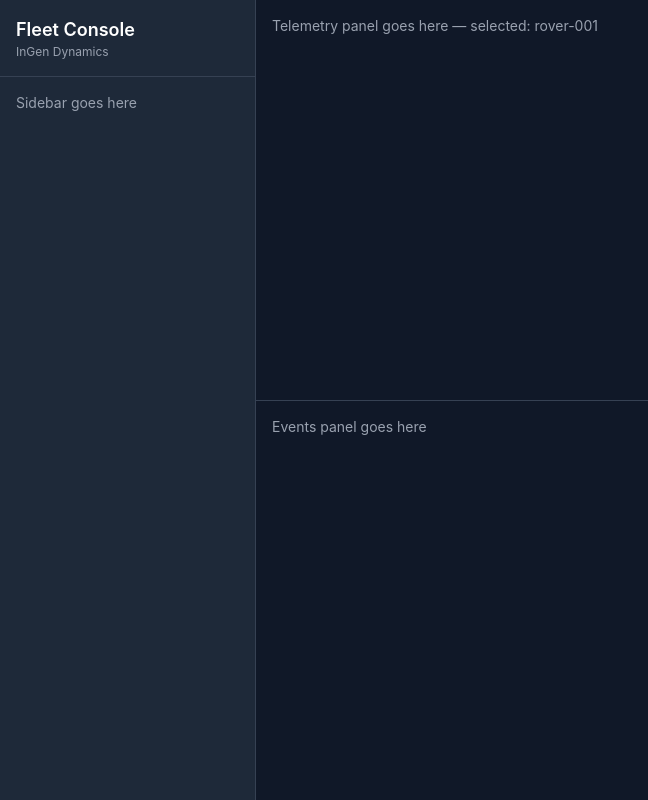
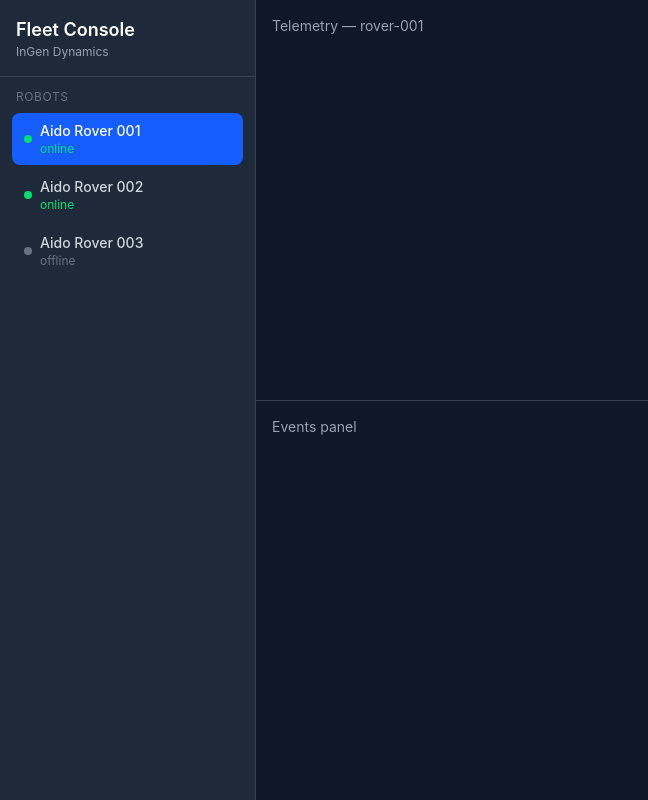
Before and after one commit to ShaunTheSheep25/fleet-console, a React (Vite) app: page / in a window 1280 px wide. Shown: the whole page, without its empty margins (0-648 px from the left). Built offline with nearby package versions, Linux system fonts and the light colour scheme.

Commit message:
Built sidebar

```diff
--- a/src/App.tsx
+++ b/src/App.tsx
@@ -1,5 +1,6 @@
 import { useState } from 'react'
 import { ROBOTS } from './data/robots'
+import { Sidebar } from './components/Sidebar'
 
 function App() {
   const [selectedRobotId, setSelectedRobotId] = useState<string>(ROBOTS[0].id)
@@ -7,29 +8,21 @@ function App() {
   return (
     <div className="flex h-screen bg-gray-900 text-white overflow-hidden">
 
-      {/* Sidebar */}
-      <div className="w-64 bg-gray-800 border-r border-gray-700 flex-shrink-0">
-        <div className="p-4 border-b border-gray-700">
-          <h1 className="text-lg font-semibold text-white">Fleet Console</h1>
-          <p className="text-xs text-gray-400">InGen Dynamics</p>
+      <Sidebar
+        robots={ROBOTS}
+        selectedId={selectedRobotId}
+        onSelect={setSelectedRobotId}
+      />
+
+      <div className="flex flex-col flex-1 overflow-hidden">
+        <div className="flex-1 p-4 border-b border-gray-700 overflow-auto">
+          <p className="text-gray-400 text-sm">Telemetry — {selectedRobotId}</p>
         </div>
-        <p className="p-4 text-gray-400 text-sm">Sidebar goes here</p>
+        <div className="flex-1 p-4 overflow-auto">
+          <p className="text-gray-400 text-sm">Events panel</p>
+        </div>
       </div>
 
-      {/* Main content */}
-      <div className="flex flex-col flex-1 overflow-hidden">
-
-        {/* Telemetry panel - top half */}
-        <div className="flex-1 p-4 border-b border-gray-700 overflow-auto">
-          <p className="text-gray-400 text-sm">Telemetry panel goes here — selected: {selectedRobotId}</p>
-        </div>
-
-        {/* Events panel - bottom half */}
-        <div className="flex-1 p-4 overflow-auto">
-          <p className="text-gray-400 text-sm">Events panel goes here</p>
-        </div>
-
-      </div>
     </div>
   )
 }
--- /dev/null
+++ b/src/components/Sidebar.tsx
@@ -0,0 +1,51 @@
+import type { Robot } from '../types'
+
+interface Props {
+  robots: Robot[]
+  selectedId: string
+  onSelect: (id: string) => void
+}
+
+export function Sidebar({ robots, selectedId, onSelect }: Props) {
+  return (
+    <div className="w-64 bg-gray-800 border-r border-gray-700 flex-shrink-0 flex flex-col">
+
+      {/* Header */}
+      <div className="p-4 border-b border-gray-700">
+        <h1 className="text-lg font-semibold text-white">Fleet Console</h1>
+        <p className="text-xs text-gray-400">InGen Dynamics</p>
+      </div>
+
+      {/* Robot list */}
+      <div className="p-3 flex-1">
+        <p className="text-xs text-gray-500 uppercase tracking-wider mb-2 px-1">Robots</p>
+        {robots.map(robot => (
+          <button
+            key={robot.id}
+            onClick={() => onSelect(robot.id)}
+            className={`w-full text-left px-3 py-2 rounded-lg mb-1 transition-colors ${
+              selectedId === robot.id
+                ? 'bg-blue-600 text-white'
+                : 'text-gray-300 hover:bg-gray-700'
+            }`}
+          >
+            <div className="flex items-center gap-2">
+              {/* Status dot */}
+              <span className={`w-2 h-2 rounded-full flex-shrink-0 ${
+                robot.status === 'online' ? 'bg-green-400' : 'bg-gray-500'
+              }`} />
+              <div>
+                <p className="text-sm font-medium">{robot.name}</p>
+                <p className={`text-xs ${
+                  robot.status === 'online' ? 'text-green-400' : 'text-gray-500'
+                }`}>
+                  {robot.status}
+                </p>
+              </div>
+            </div>
+          </button>
+        ))}
+      </div>
+    </div>
+  )
+}
```
